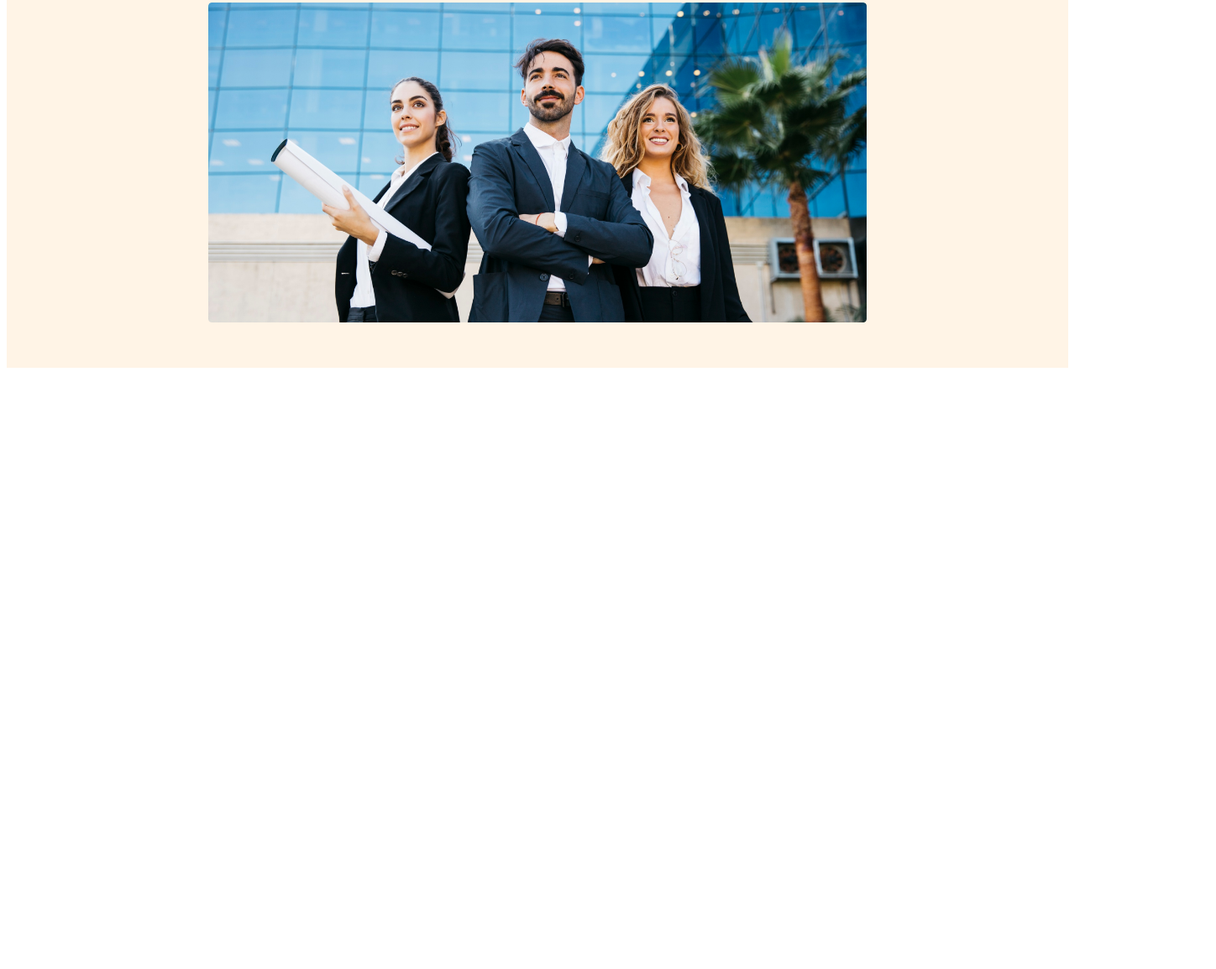
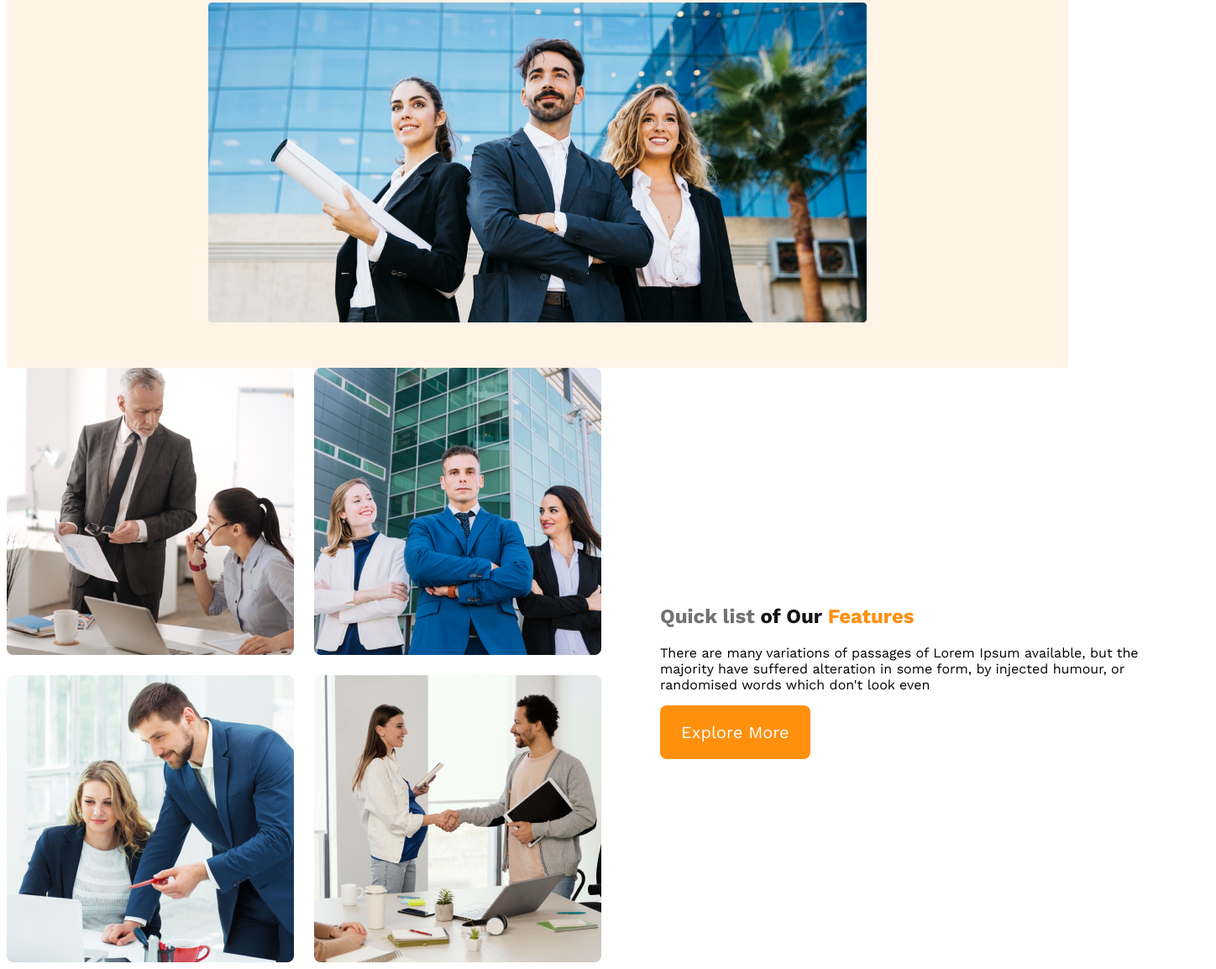
Before and after one commit to Nazrul144/responsive-architects-website, a plain HTML site: page index.html in a window 1280 px wide. Shown: the part 557-1711 px from the top of the page at 84% size, 1448 px wide, since content can reach past the window. Before the commit the page ends 1003 px from the top, so only its background shows below. Drawn offline with nearby package versions, Linux system fonts and the light colour scheme.

Commit message:
features content added

```diff
--- a/index.html
+++ b/index.html
@@ -9,6 +9,7 @@
 </head>
 
 <body>
+    <!-- Header start -->
     <header>
         <nav>
             <h2 class="nav-title">G3 Architects</h2>
@@ -30,8 +31,24 @@
             <img src="images/banner.png" alt="">
         </div>
     </header>
+    <!-- Header end -->
 
     <main>
+
+        <!-- Teams Section Start -->
+        <section class="teams-container">
+            <div class="teams-img-container">
+                <img src="images/team1.png" alt="">
+                <img src="images/team2.png" alt="">
+                <img src="images/team3.png" alt="">
+                <img src="images/team4.png" alt="">
+            </div>
+            <div class="teams-content">
+                <h1 class="teams-title"> <span class="quick-list">Quick list</span> <span class="of-our">of Our </span> <span class="text-features">Features</span> </h1>
+                <p class="teams-description">There are many variations of passages of Lorem Ipsum available, but the majority have suffered alteration in some form, by injected humour, or randomised words which don't look even</p><br>
+                <brn class="btn primary">Explore More</brn>
+            </div>
+        </section>
 
     </main>
 
--- a/style/architect.css
+++ b/style/architect.css
@@ -77,6 +77,63 @@ nav li a {
     width: 100%;
 }
 
+/*Main section Start*/
+main{
+    width: 1440px;
+    margin: 0 auto;
+}
+
+/*team style*/
+.teams-container{
+    display: flex;
+    align-items: center;
+}
+.teams-img-container{
+    display: grid;
+    grid-template-columns: repeat(2, 1fr);
+    gap: 1.5rem;
+}
+.teams-content{
+    padding-left: 70px;
+    padding-right: 70px;
+}
+
+.team-title{
+    font-size: 2.8rem;
+}
+.team-description{
+    padding-bottom: 20px;
+}
+.team-title, .quick-list{
+color: #727272;
+font-weight: 500px;
+}
+.team-title, .of-our{
+    color:#131313;
+    font-weight: 700px;
+}
+.team-title, .text-features{
+    color: #FF900E;
+    font-weight: 700px;
+}
+
+
+
+
+
+
+
+
+
+
+
+
+
+
+
+
+
+
 /*Responsive Media Query*/
 /*Mobile Devices*/
 
```
